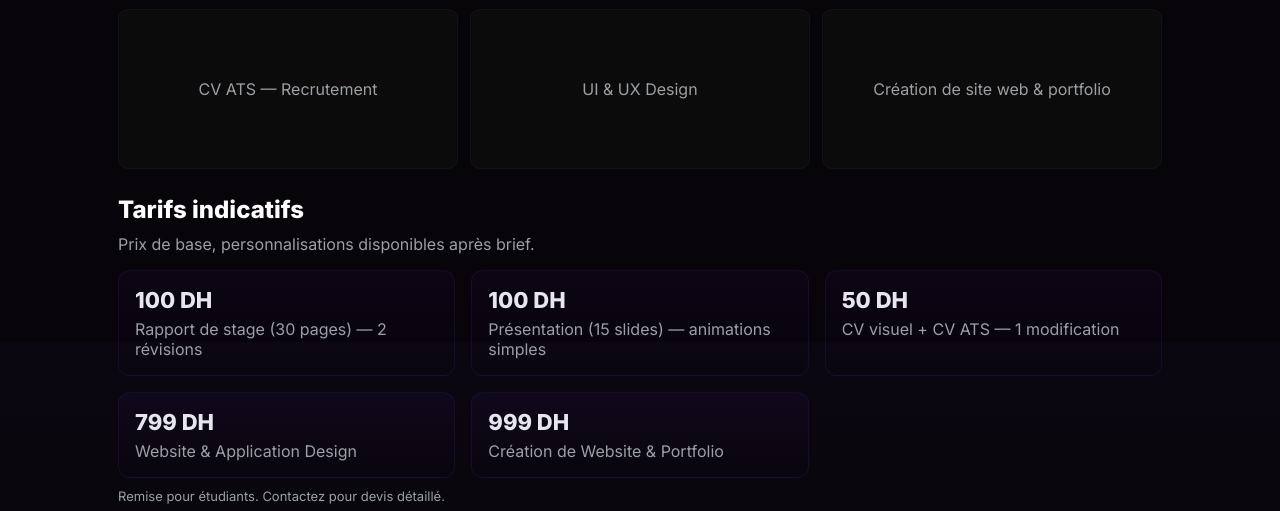
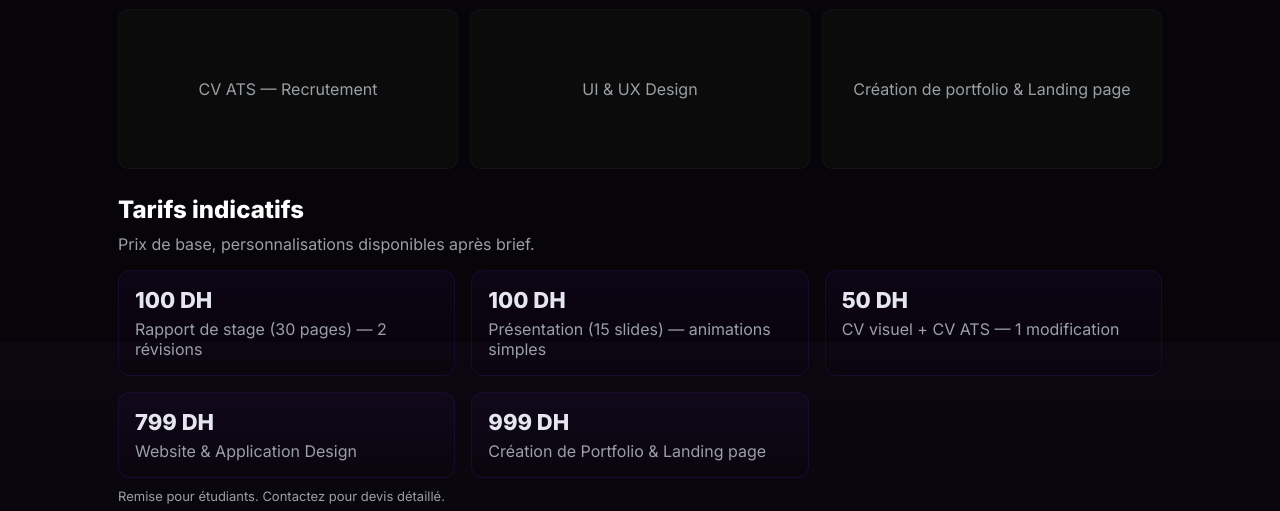
Before and after one commit to chahidsalmi/Digiwork, a plain HTML site: page index.html in a window 1280 px wide. Shown: the part 1258-1769 px from the top of the page. Drawn offline with Linux system fonts and the light colour scheme.

Commit message:
Update index.html

```diff
--- a/index.html
+++ b/index.html
@@ -206,7 +206,7 @@
           <div class="work-item"><a href="./CV_classic.pdf" style="text-decoration:none;color:var(--muted);" target="_blank">CV moderne — Développeur</a></div>
           <div class="work-item"><a href="./CV_ats.pdf" style="text-decoration:none;color:var(--muted);" target="_blank">CV ATS — Recrutement</a></div>
           <div class="work-item"><a href="./UI_UX_design.pdf" style="text-decoration:none;color:var(--muted);" target="_blank">UI & UX Design</a></div>
-          <div class="work-item"><a href="https://portfolio-smoky-phi-84.vercel.app/" style="text-decoration:none;color:var(--muted);" target="_blank">Création de site web & portfolio</a></div>
+          <div class="work-item"><a href="https://portfolio-smoky-phi-84.vercel.app/" style="text-decoration:none;color:var(--muted);" target="_blank">Création de portfolio & Landing page</a></div>
         </div>
       </section>
 
@@ -237,7 +237,7 @@
 
           <div class="price card">
             <div class="amount">999 DH</div>
-            <div style="color:var(--muted);margin-top:6px">Création de Website & Portfolio</div>
+            <div style="color:var(--muted);margin-top:6px">Création de Portfolio & Landing page</div>
           </div>
         </div>
 
@@ -258,7 +258,7 @@
               <option value="CV moderne — Développeur">CV moderne — Développeur</option>
               <option value="CV ATS — Recrutement">CV ATS — Recrutement</option>
               <option value="UI & UX Design">UI & UX Design</option>
-              <option value="Création de site web & portfolio">Création de site web & portfolio</option>
+              <option value="Création de Portfolio & Landing page">Création de Portfolio & Landing page</option>
             </select>
 
             <textarea rows="5" placeholder="Message / brief rapide" name="Message"></textarea>
```
